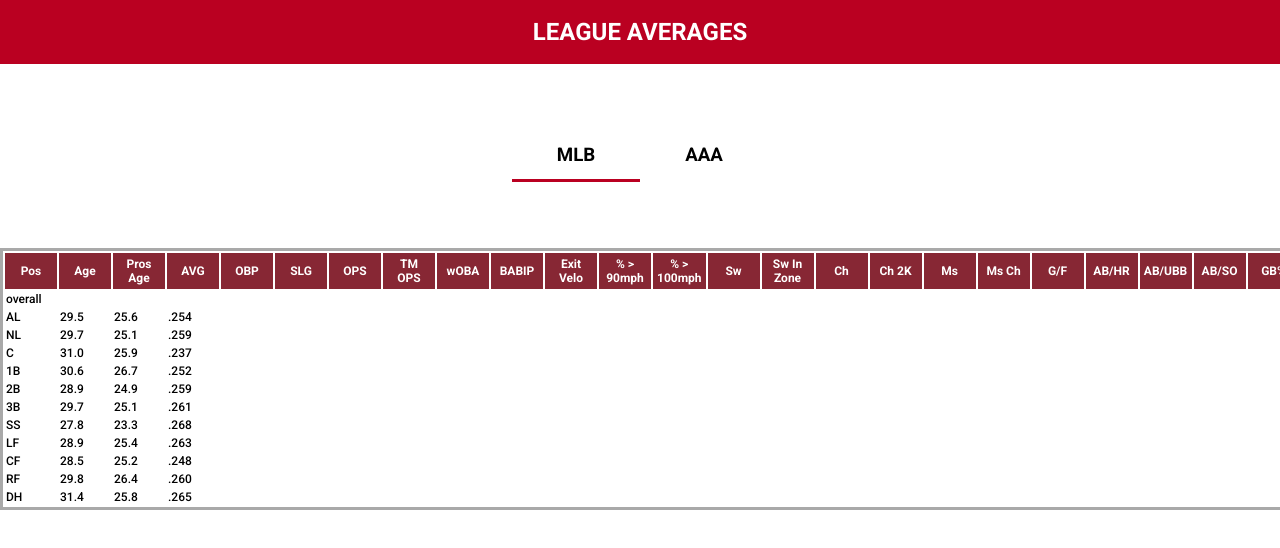
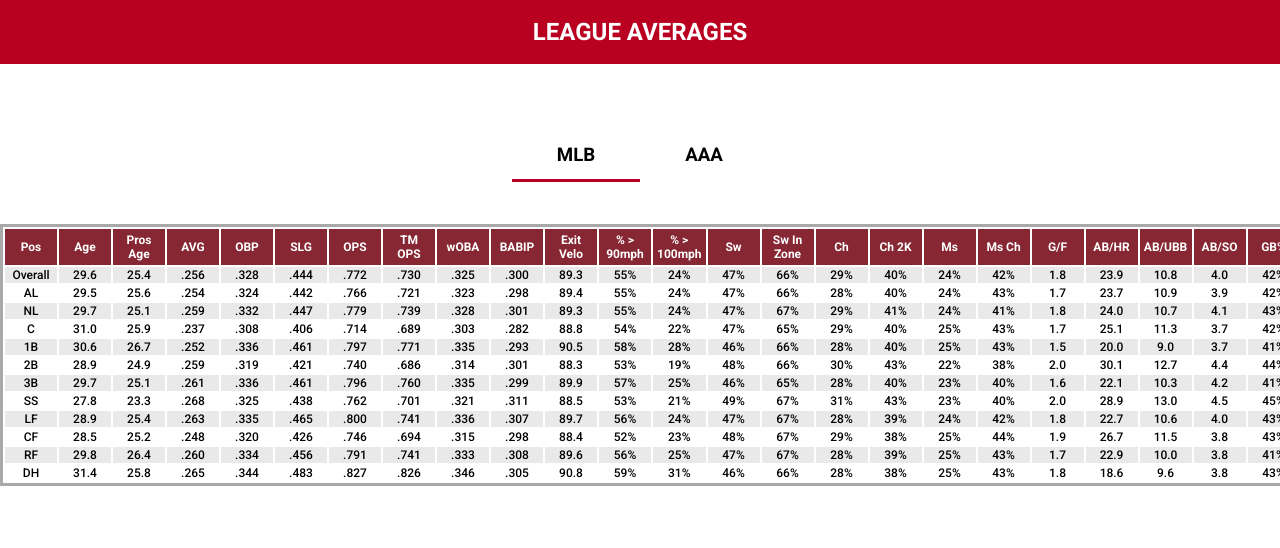
Before and after one commit to kelly-hansen/angels-league-table, a React (Create React App) app: page / in a window 1280 px wide. Shown: the top 548 px of the page. Built offline with nearby package versions, Linux system fonts and the light colour scheme; the HTML template or start-up script is replaced by a standard one.

Commit message:
display proper table data for MLB/AAA leagues, styling

```diff
--- a/public/styles.css
+++ b/public/styles.css
@@ -18,7 +18,8 @@
 }
 
 nav {
-  margin: 3rem 0;
+  margin-top: 3rem;
+  margin-bottom: 1.5rem;
   display: flex;
   justify-content: center;
   align-items: center;
@@ -38,6 +39,14 @@
   min-width: 2.75rem;
   width: 2.75rem;
   padding: .25rem;
+}
+
+td {
+  text-align: center;
+}
+
+tbody > tr:nth-child(odd) {
+  background-color: rgb(233, 233, 233);
 }
 
 .league-title {
--- a/src/AveragesTable.js
+++ b/src/AveragesTable.js
@@ -24,95 +24,117 @@
     },
     {
       displayName: 'OBP',
-      dataKey: 'obp'
+      dataKey: 'obp',
+      displayNum: num => num.toFixed(3).toString(10).substring(1)
     },
     {
       displayName: 'SLG',
-      dataKey: 'slg'
+      dataKey: 'slg',
+      displayNum: num => num.toFixed(3).toString(10).substring(1)
     },
     {
       displayName: 'OPS',
-      dataKey: 'ops'
+      dataKey: 'ops',
+      displayNum: num => num.toFixed(3).toString(10).substring(1)
     },
     {
       displayName: 'TM OPS',
-      dataKey: 'tm_ops'
+      dataKey: 'tm_ops',
+      displayNum: num => num.toFixed(3).toString(10).substring(1)
     },
     {
       displayName: 'wOBA',
-      dataKey: 'woba'
+      dataKey: 'woba',
+      displayNum: num => num.toFixed(3).toString(10).substring(1)
     },
     {
       displayName: 'BABIP',
-      dataKey: 'babip'
+      dataKey: 'babip',
+      displayNum: num => num.toFixed(3).toString(10).substring(1)
     },
     {
       displayName: 'Exit Velo',
-      dataKey: 'avg_exit_velo'
+      dataKey: 'avg_exit_velo',
+      displayNum: num => num.toFixed(1)
     },
     {
       displayName: '% > 90mph',
-      dataKey: 'exit_velo_90_plus'
+      dataKey: 'exit_velo_90_plus',
+      displayNum: num => (num * 100).toFixed(0) + '%'
     },
     {
       displayName: '% > 100mph',
-      dataKey: 'exit_velo_100_plus'
+      dataKey: 'exit_velo_100_plus',
+      displayNum: num => (num * 100).toFixed(0) + '%'
     },
     {
       displayName: 'Sw',
-      dataKey: 'swing_per'
+      dataKey: 'swing_per',
+      displayNum: num => (num * 100).toFixed(0) + '%'
     },
     {
       displayName: 'Sw In Zone',
-      dataKey: 'swing_per_kzone'
+      dataKey: 'swing_per_kzone',
+      displayNum: num => (num * 100).toFixed(0) + '%'
     },
     {
       displayName: 'Ch',
-      dataKey: 'chase_per'
+      dataKey: 'chase_per',
+      displayNum: num => (num * 100).toFixed(0) + '%'
     },
     {
       displayName: 'Ch 2K',
-      dataKey: 'chase_per_2k'
+      dataKey: 'chase_per_2k',
+      displayNum: num => (num * 100).toFixed(0) + '%'
     },
     {
       displayName: 'Ms',
-      dataKey: 'miss_per'
+      dataKey: 'miss_per',
+      displayNum: num => (num * 100).toFixed(0) + '%'
     },
     {
       displayName: 'Ms Ch',
-      dataKey: 'miss_chase_per'
+      dataKey: 'miss_chase_per',
+      displayNum: num => (num * 100).toFixed(0) + '%'
     },
     {
       displayName: 'G/F',
-      dataKey: 'gb_per_fb'
+      dataKey: 'gb_per_fb',
+      displayNum: num => num.toFixed(1)
     },
     {
       displayName: 'AB/HR',
-      dataKey: 'ab_per_hr'
+      dataKey: 'ab_per_hr',
+      displayNum: num => num.toFixed(1)
     },
     {
       displayName: 'AB/UBB',
-      dataKey: 'ab_per_ubb'
+      dataKey: 'ab_per_ubb',
+      displayNum: num => num.toFixed(1)
     },
     {
       displayName: 'AB/SO',
-      dataKey: 'ab_per_so'
+      dataKey: 'ab_per_so',
+      displayNum: num => num.toFixed(1)
     },
     {
       displayName: 'GB%',
-      dataKey: 'gb_per'
+      dataKey: 'gb_per',
+      displayNum: num => (num * 100).toFixed(0) + '%'
     },
     {
       displayName: 'UBB%',
-      dataKey: 'ubb_per'
+      dataKey: 'ubb_per',
+      displayNum: num => (num * 100).toFixed(0) + '%'
     },
     {
       displayName: 'K%',
-      dataKey: 'so_per'
+      dataKey: 'so_per',
+      displayNum: num => (num * 100).toFixed(0) + '%'
     }
   ];
 
-  const positions = ['overall', 'AL', 'NL', 'C', '1B', '2B', '3B', 'SS', 'LF', 'CF', 'RF', 'DH'];
+  const positions = ['Overall', props.league === 'MLB' ? 'AL' : 'INT', props.league === 'MLB' ? 'NL' : 'PCL', 'C', '1B', '2B', '3B', 'SS', 'LF', 'CF', 'RF', 'DH'];
 
   return (
     <div className="table-container">
@@ -131,14 +153,14 @@
                 <tr key={pos}>
                   <td className="pos">{pos}</td>
                   {tableFields.map((field, ind) => {
-                    if (ind !== 0 && ind < 4) {
+                    if (ind !== 0) {
                       for (let i = 0; i < LeagueAvg.length; i++) {
                         if (LeagueAvg[i].league === props.league && LeagueAvg[i].split === pos) {
                           return <td key={pos + field.dataKey}>{field.displayNum(LeagueAvg[i][field.dataKey])}</td>;
                         }
                       }
                     }
-                    return;
+                    return false;
                   })}
                 </tr>
               );
```
